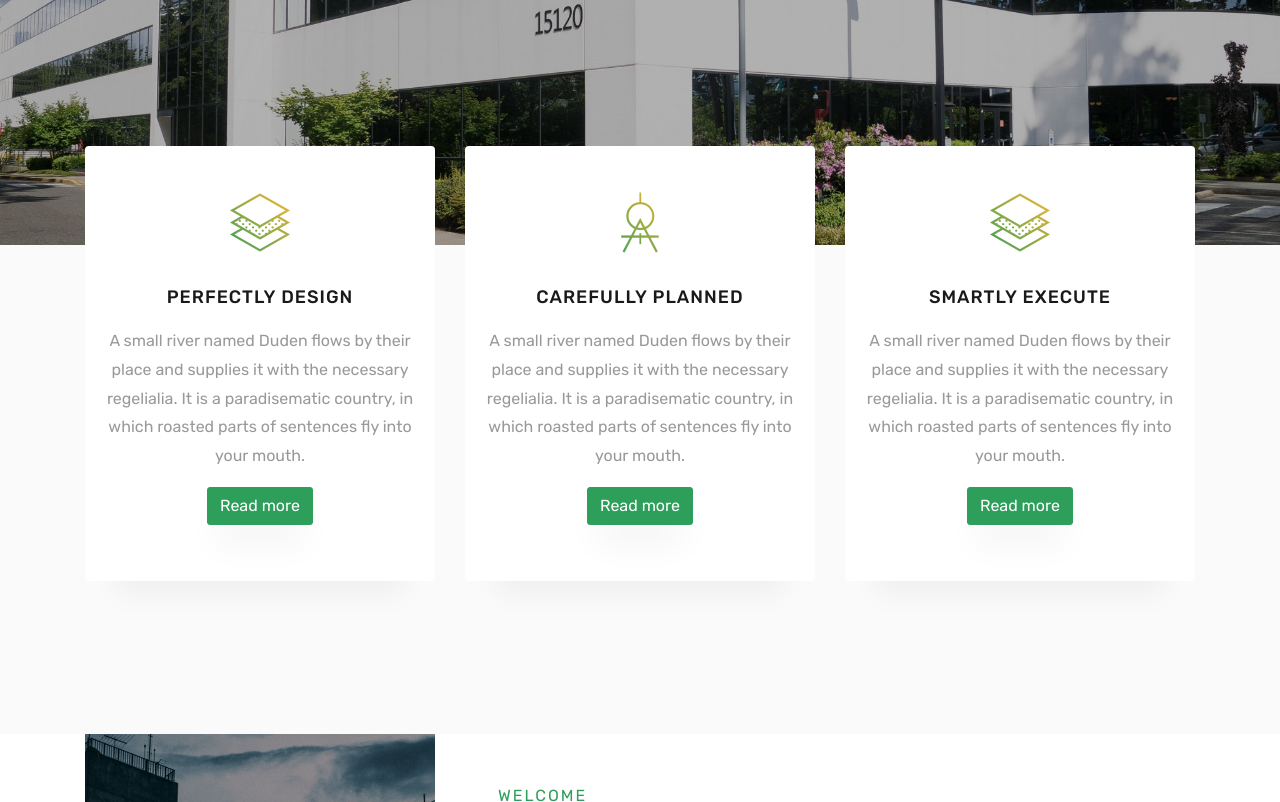
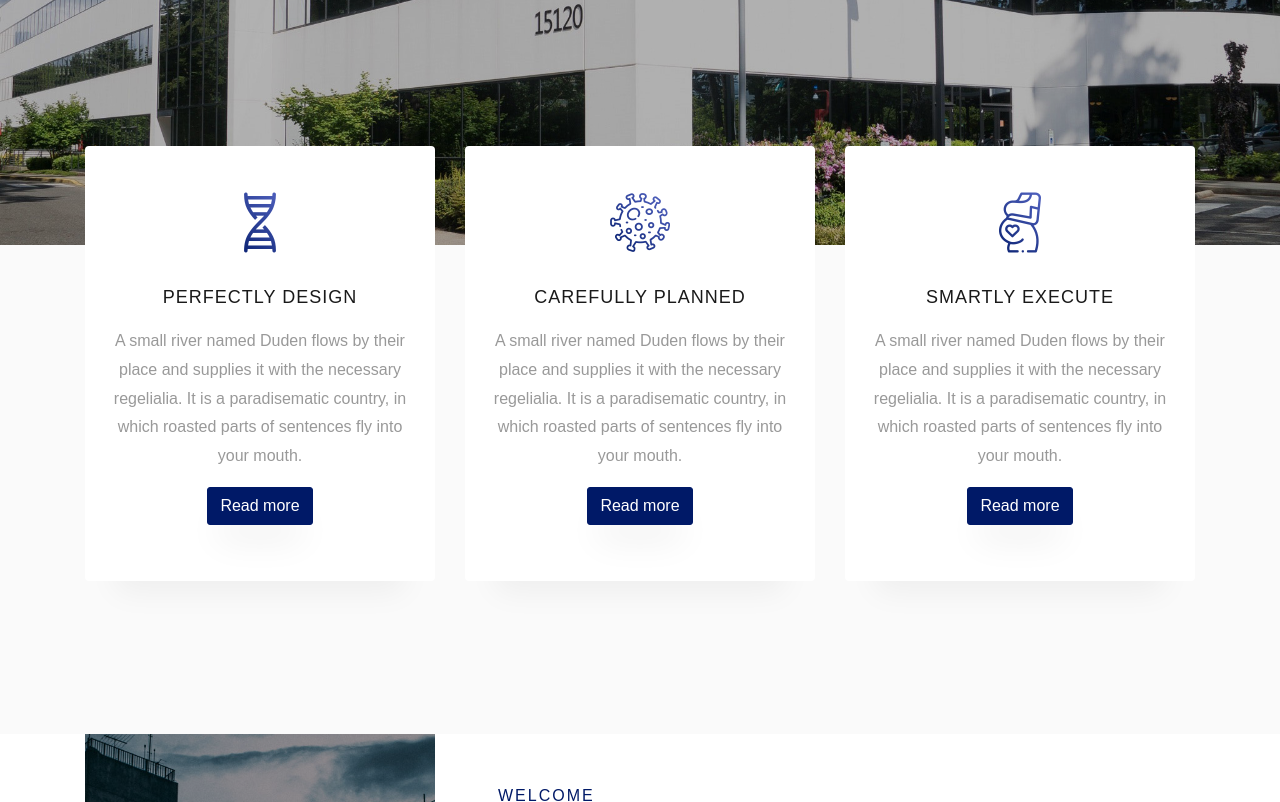
Before and after one commit to emergecreative/bioclinica, a plain HTML site: page index.html in a window 1280 px wide. Shown: the part 555-1357 px from the top of the page. Drawn offline with Linux system fonts and the light colour scheme; some packages are replaced by stand-ins of ours; no server answers; files whose address does not match are found by name.

Commit message:
Adicionado os itens do flaticon

```diff
--- a/css/flaticon.css
+++ /dev/null
@@ -1,41 +0,0 @@
-	/*
-  	Flaticon icon font: Flaticon
-  	Creation date: 04/01/2019 13:45
-  	*/
-
-
-@font-face {
-  font-family: "Flaticon";
-  src: url("../fonts/flaticon/font/Flaticon.eot");
-  src: url("../fonts/flaticon/font/Flaticon.eot?#iefix") format("embedded-opentype"),
-       url("../fonts/flaticon/font/Flaticon.woff") format("woff"),
-       url("../fonts/flaticon/font/Flaticon.ttf") format("truetype"),
-       url("../fonts/flaticon/font/Flaticon.svg#Flaticon") format("svg");
-  font-weight: normal;
-  font-style: normal;
-}
-
-@media screen and (-webkit-min-device-pixel-ratio:0) {
-  @font-face {
-    font-family: "Flaticon";
-    src: url("../fonts/flaticon/font/Flaticon.svg#Flaticon") format("svg");
-  }
-}
-
-[class^="flaticon-"]:before, [class*=" flaticon-"]:before,
-[class^="flaticon-"]:after, [class*=" flaticon-"]:after {
-  font-family: Flaticon;
-  font-style: normal;
-  font-weight: normal;
-  font-variant: normal;
-  text-transform: none;
-  line-height: 1;
-
-  /* Better Font Rendering =========== */
-  -webkit-font-smoothing: antialiased;
-  -moz-osx-font-smoothing: grayscale;
-}
-
-.flaticon-layers:before { content: "\f100"; }
-.flaticon-compass-symbol:before { content: "\f101"; }
-.flaticon-idea:before { content: "\f102"; }
--- a/fonts/flaticon/font/_flaticon.scss
+++ b/fonts/flaticon/font/_flaticon.scss
@@ -1,12 +1,13 @@
     /*
     Flaticon icon font: Flaticon
-    Creation date: 06/10/2018 08:32
+    Creation date: 29/06/2020 16:59
     */
 
     @font-face {
   font-family: "Flaticon";
   src: url("./Flaticon.eot");
   src: url("./Flaticon.eot?#iefix") format("embedded-opentype"),
+       url("./Flaticon.woff2") format("woff2"),
        url("./Flaticon.woff") format("woff"),
        url("./Flaticon.ttf") format("truetype"),
        url("./Flaticon.svg#Flaticon") format("svg");
@@ -36,10 +37,10 @@
   font-smoothing: antialiased;
     }
 
-    .flaticon-layers:before { content: "\f100"; }
-.flaticon-compass-symbol:before { content: "\f101"; }
-.flaticon-idea:before { content: "\f102"; }
+    .flaticon-dna:before { content: "\f100"; }
+.flaticon-virus:before { content: "\f101"; }
+.flaticon-pregnant:before { content: "\f102"; }
 
-    $font-Flaticon-layers: "\f100";
-    $font-Flaticon-compass-symbol: "\f101";
-    $font-Flaticon-idea: "\f102";
+    $font-Flaticon-dna: "\f100";
+    $font-Flaticon-virus: "\f101";
+    $font-Flaticon-pregnant: "\f102";
--- a/fonts/flaticon/font/flaticon.css
+++ b/fonts/flaticon/font/flaticon.css
@@ -1,12 +1,13 @@
 	/*
   	Flaticon icon font: Flaticon
-  	Creation date: 06/10/2018 08:32
+  	Creation date: 29/06/2020 16:59
   	*/
 
 @font-face {
   font-family: "Flaticon";
   src: url("./Flaticon.eot");
   src: url("./Flaticon.eot?#iefix") format("embedded-opentype"),
+       url("./Flaticon.woff2") format("woff2"),
        url("./Flaticon.woff") format("woff"),
        url("./Flaticon.ttf") format("truetype"),
        url("./Flaticon.svg#Flaticon") format("svg");
@@ -24,11 +25,15 @@
 [class^="flaticon-"]:before, [class*=" flaticon-"]:before,
 [class^="flaticon-"]:after, [class*=" flaticon-"]:after {
   font-family: Flaticon;
-        font-size: 20px;
-font-style: normal;
-margin-left: 20px;
+  font-style: normal;
+  font-weight: normal;
+  font-variant: normal;
+  text-transform: none;
+  line-height: 1;
+/*font-style: normal;
+margin-left: 20px;*/
 }
 
-.flaticon-layers:before { content: "\f100"; }
-.flaticon-compass-symbol:before { content: "\f101"; }
-.flaticon-idea:before { content: "\f102"; }
+.flaticon-dna:before { content: "\f100"; }
+.flaticon-virus:before { content: "\f101"; }
+.flaticon-pregnant:before { content: "\f102"; }
--- a/index.html
+++ b/index.html
@@ -1,7 +1,7 @@
 <!DOCTYPE html>
 <html lang="en">
   <head>
-    <title>Square - Free Bootstrap 4 Template by Colorlib</title>
+    <title>Bioclínica</title>
     <meta charset="utf-8">
     <meta name="viewport" content="width=device-width, initial-scale=1, shrink-to-fit=no">
 
@@ -18,7 +18,7 @@
 
     <link rel="stylesheet" href="css/ionicons.min.css">
 
-    <link rel="stylesheet" href="css/flaticon.css">
+    <link rel="stylesheet" href="fonts/flaticon/font/flaticon.css">
     <link rel="stylesheet" href="css/icomoon.css">
     <link rel="stylesheet" href="css/style.css">
   </head>
@@ -26,7 +26,7 @@
 
     <nav class="navbar navbar-expand-lg navbar-dark ftco_navbar bg-dark ftco-navbar-light" id="ftco-navbar">
 	    <div class="container">
-	      <a class="navbar-brand" href="index.html"><span>Square.</span></a>
+	      <a class="navbar-brand" href="index.html"><span id="logo-bio">BioClínica</span></a>
 	      <button class="navbar-toggler js-fh5co-nav-toggle fh5co-nav-toggle" type="button" data-toggle="collapse" data-target="#ftco-nav" aria-controls="ftco-nav" aria-expanded="false" aria-label="Toggle navigation">
 	        <span class="oi oi-menu"></span> Menu
 	      </button>
@@ -46,6 +46,7 @@
 	      </div>
 	    </div>
 	  </nav>
+
 
     <section class="hero-wrap js-fullheight" style="background-image: url('images/bg_1.jpg');" data-section="home">
       <div class="overlay"></div>
@@ -70,7 +71,7 @@
         <div class="row services-section">
           <div class="col-md-4 d-flex align-self-stretch ftco-animate">
             <div class="media block-6 services text-center d-block">
-              <div class="icon"><span class="flaticon-layers"></span></div>
+              <div class="icon"><span class="flaticon-dna"></span></div>
               <div class="media-body">
                 <h3 class="heading mb-3">Perfectly Design</h3>
                 <p>A small river named Duden flows by their place and supplies it with the necessary regelialia. It is a paradisematic country, in which roasted parts of sentences fly into your mouth.</p>
@@ -80,7 +81,7 @@
           </div>
           <div class="col-md-4 d-flex align-self-stretch ftco-animate">
             <div class="media block-6 services text-center d-block">
-              <div class="icon"><span class="flaticon-compass-symbol"></span></div>
+              <div class="icon"><span class="flaticon-virus"></span></div>
               <div class="media-body">
                 <h3 class="heading mb-3">Carefully Planned</h3>
                 <p>A small river named Duden flows by their place and supplies it with the necessary regelialia. It is a paradisematic country, in which roasted parts of sentences fly into your mouth.</p>
@@ -90,7 +91,7 @@
           </div>
           <div class="col-md-4 d-flex align-self-stretch ftco-animate">
             <div class="media block-6 services text-center d-block">
-              <div class="icon"><span class="flaticon-layers"></span></div>
+              <div class="icon"><span class="flaticon-pregnant"></span></div>
               <div class="media-body">
                 <h3 class="heading mb-3">Smartly Execute</h3>
                 <p>A small river named Duden flows by their place and supplies it with the necessary regelialia. It is a paradisematic country, in which roasted parts of sentences fly into your mouth.</p>
```
Also changed, not shown: fonts/flaticon/font/flaticon.html (+20 -20 lines), css/style.css, fonts/flaticon/backup.txt, fonts/flaticon/font/Flaticon.ttf, fonts/flaticon/font/Flaticon.woff, fonts/flaticon/font/Flaticon.woff2 (added), images/icons/bioclinica ico.png (added), images/icons/icobio.svg (added), 5 other files.
